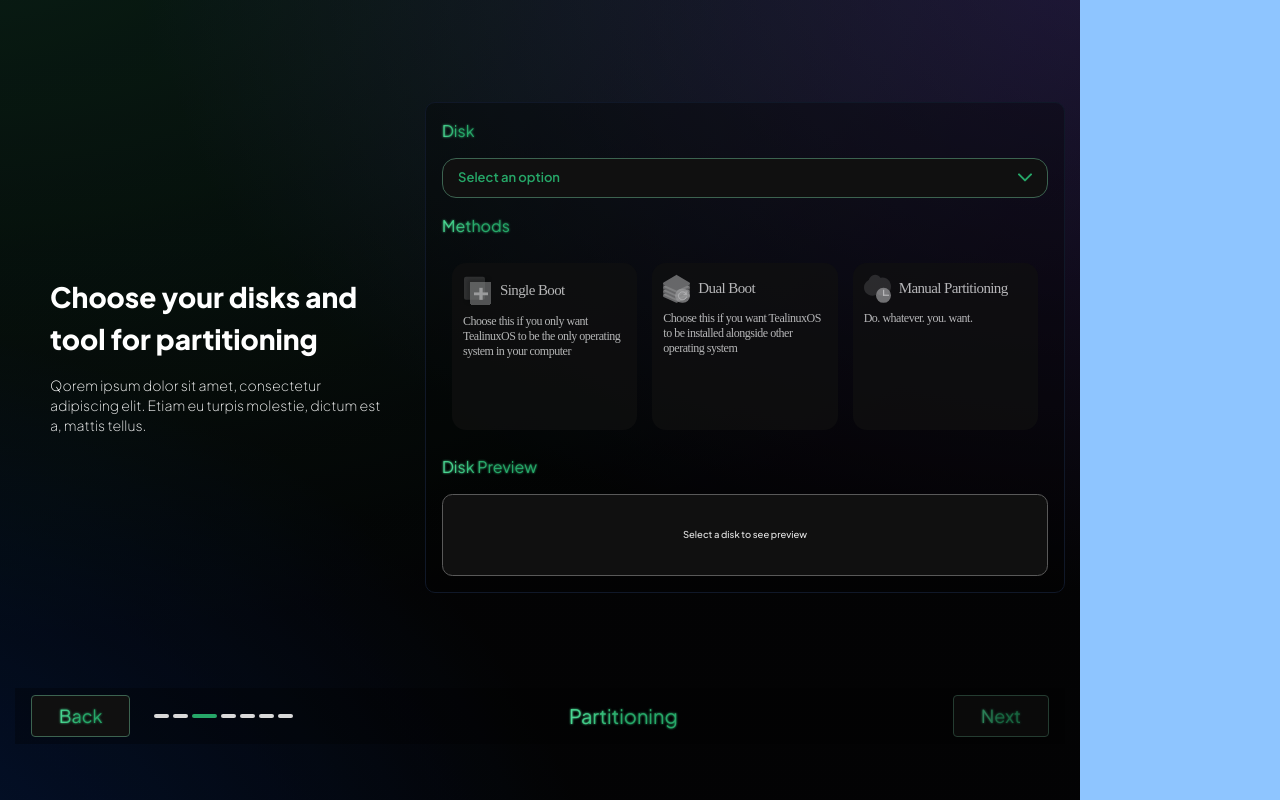
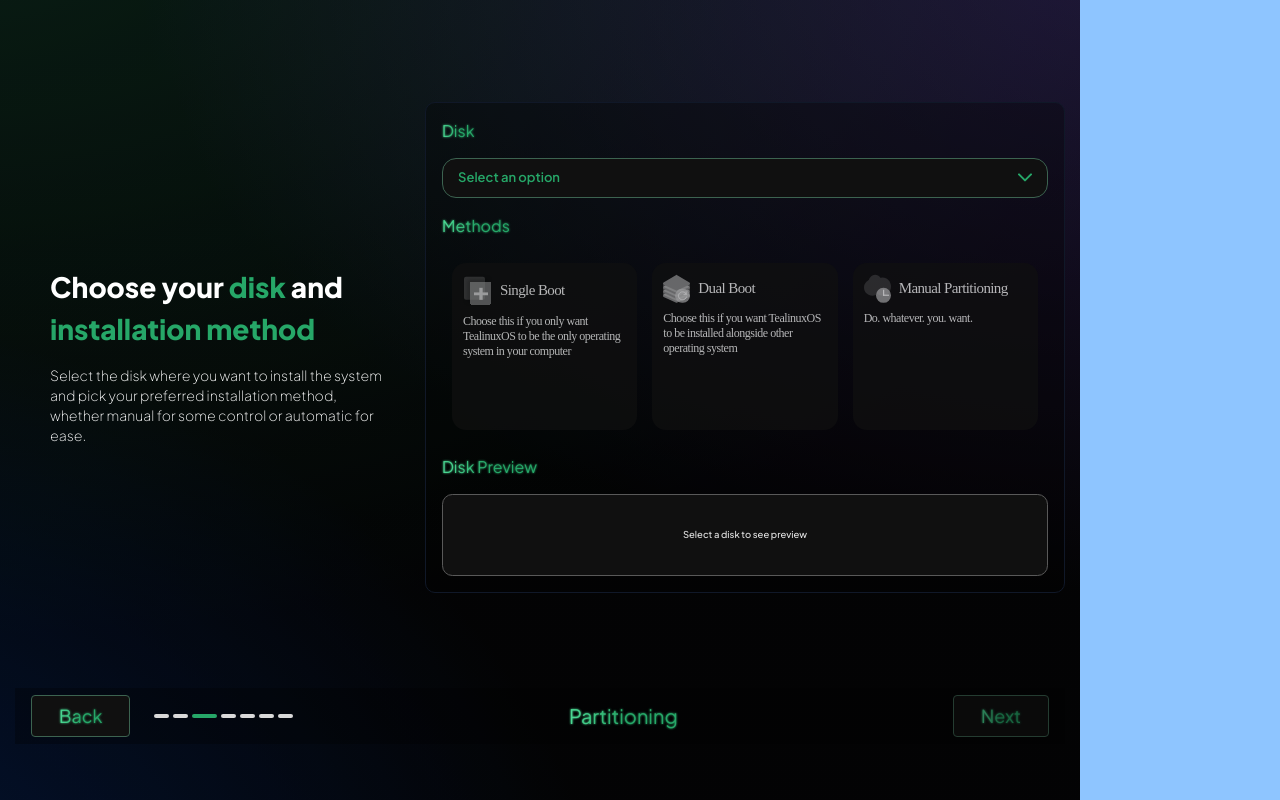
Before and after one commit to tealinuxos/tealinux-installer, a SvelteKit app: page /installation/partitioning in a window 1280 px wide. Built offline with nearby package versions, Linux system fonts and the light colour scheme.

Commit message:
Improve page title and description

```diff
--- a/src/routes/installation/+page.svelte
+++ b/src/routes/installation/+page.svelte
@@ -114,8 +114,7 @@
 					<h1 class="font-archivo font-[600] text-[40px] tracking-[-1.8px]">TeaLinux OS</h1>
 				</div>
 				<p class="font-jakarta text-sm font-[200] tracking-[-0.56px] text-center">
-					Qorem ipsum dolor sit amet, consectetur adipiscing elit. Etiam eu turpis molestie, dictum
-					est a, mattis tellus
+                    Nikmatnya sebuah racikan
 				</p>
 			</div>
 		{/snippet}
@@ -199,20 +198,6 @@
 					</div>
 				</div>
 			</div>
-
-			<!-- testing only (safe to delete) -->
-			<button onclick={showSuccessModal} class="bg-green-500 text-white p-2 rounded">
-				Show Success Modal
-			</button>
-
-			<button onclick={showConfirmationModal} class="bg-yellow-500 text-white p-2 rounded ml-4">
-				Show Confirmation Modal
-			</button>
-
-			<button onclick={showErrorModal} class="bg-red-500 text-white p-2 rounded ml-4">
-				Show Error Modal
-			</button>
-
 			{#await getStorageJSON()}
 				Loading...
 			{:then disks}
--- a/src/routes/installation/account/+page.svelte
+++ b/src/routes/installation/account/+page.svelte
@@ -105,11 +105,10 @@ $: showPasswordIndicator = password && password.length > 0;
 	{#snippet left()}
 		<div class="mx-[35px] space-y-[15px]">
 			<h1 class="font-jakarta font-[800] text-[28px]">
-				Setup your user<br />
+				Create a <span class="text-[#26A768]">User</span><br />
 			</h1>
 			<p class="font-jakarta text-sm font-[200]">
-				Qorem ipsum dolor sit amet, consectetur adipiscing elit. Etiam eu turpis molestie, dictum
-				est a, mattis tellus.
+                Set up a user by defining a username, creating a password, or even enabling automatic login for quicker access, though this may reduce security, especially on shared devices.
 			</p>
 		</div>
 	{/snippet}
--- a/src/routes/installation/localization/+page.svelte
+++ b/src/routes/installation/localization/+page.svelte
@@ -233,12 +233,11 @@
 	{#snippet left()}
 		<div class="mx-[35px] space-y-[15px]">
 			<h1 class="font-jakarta font-[800] text-[28px]">
-				Set up your keyboard<br />
-				layout, timezone, locale
+				Set up your <span class="text-[#26A768]">keyboard</span><br />
+				<span class="text-[#26A768]">layout</span>, <span class="text-[#26A768]">timezone</span>, <span class="text-[#26A768]">locale</span>
 			</h1>
 			<p class="font-jakarta text-sm font-[200]">
-				Qorem ipsum dolor sit amet, consectetur adipiscing elit. Etiam eu turpis molestie, dictum
-				est a, mattis tellus.
+                Select your preffered keyboard layout, adjust the timezone based on your location, and configure locale to define regional preferences.
 			</p>
 		</div>
 	{/snippet}
--- a/src/routes/installation/partitioning/+page.svelte
+++ b/src/routes/installation/partitioning/+page.svelte
@@ -169,13 +169,12 @@
 	{#snippet left()}
 		<div class="mx-[35px] space-y-[15px]">
 			<h1 class="font-jakarta font-[800] text-[28px]">
-				Choose your disks and
+				Choose your <span class="text-[#26A768]">disk</span> and
 				<br />
-				tool for partitioning
+				<span class="text-[#26A768]">installation method</span>
 			</h1>
 			<p class="font-jakarta text-sm font-[200]">
-				Qorem ipsum dolor sit amet, consectetur adipiscing elit. Etiam eu turpis molestie, dictum
-				est a, mattis tellus.
+                Select the disk where you want to install the system and pick your preferred installation method, whether manual for some control or automatic for ease.
 			</p>
 		</div>
 	{/snippet}
--- a/src/routes/installation/partitioning/dual/+page.svelte
+++ b/src/routes/installation/partitioning/dual/+page.svelte
@@ -177,11 +177,10 @@
 		{#snippet left()}
 			<div class="mx-[35px] space-y-[15px]">
 				<h1 class="font-jakarta font-[800] text-[28px]">
-					Configure Dual Boot<br />
+					Configure <span class="text-[#26A768]">Dual Boot</span><br />
 				</h1>
 				<p class="font-jakarta text-sm font-[200]">
-					Qorem ipsum dolor sit amet, consectetur adipiscing elit. Etiam eu turpis molestie, dictum
-					est a, mattis tellus.
+                    Set up TealinuxOS alongside another operating system by configuring a dual boot, allowing you to choose between different OS options at startup.
 				</p>
 			</div>
 		{/snippet}
--- a/src/routes/installation/partitioning/single/+page.svelte
+++ b/src/routes/installation/partitioning/single/+page.svelte
@@ -126,11 +126,10 @@
 		{#snippet left()}
 			<div class="mx-[35px] space-y-[15px]">
 				<h1 class="font-jakarta font-[800] text-[28px]">
-					Configure Single Boot<br />
+					Configure <span class="text-[#26A768]">Single Boot</span><br />
 				</h1>
 				<p class="font-jakarta text-sm font-[200]">
-					Qorem ipsum dolor sit amet, consectetur adipiscing elit. Etiam eu turpis molestie, dictum
-					est a, mattis tellus.
+                    Install TealinuxOS as the only operating system on your disk by erasing existing partitions and setting up a new structure.
 				</p>
 			</div>
 		{/snippet}
```
